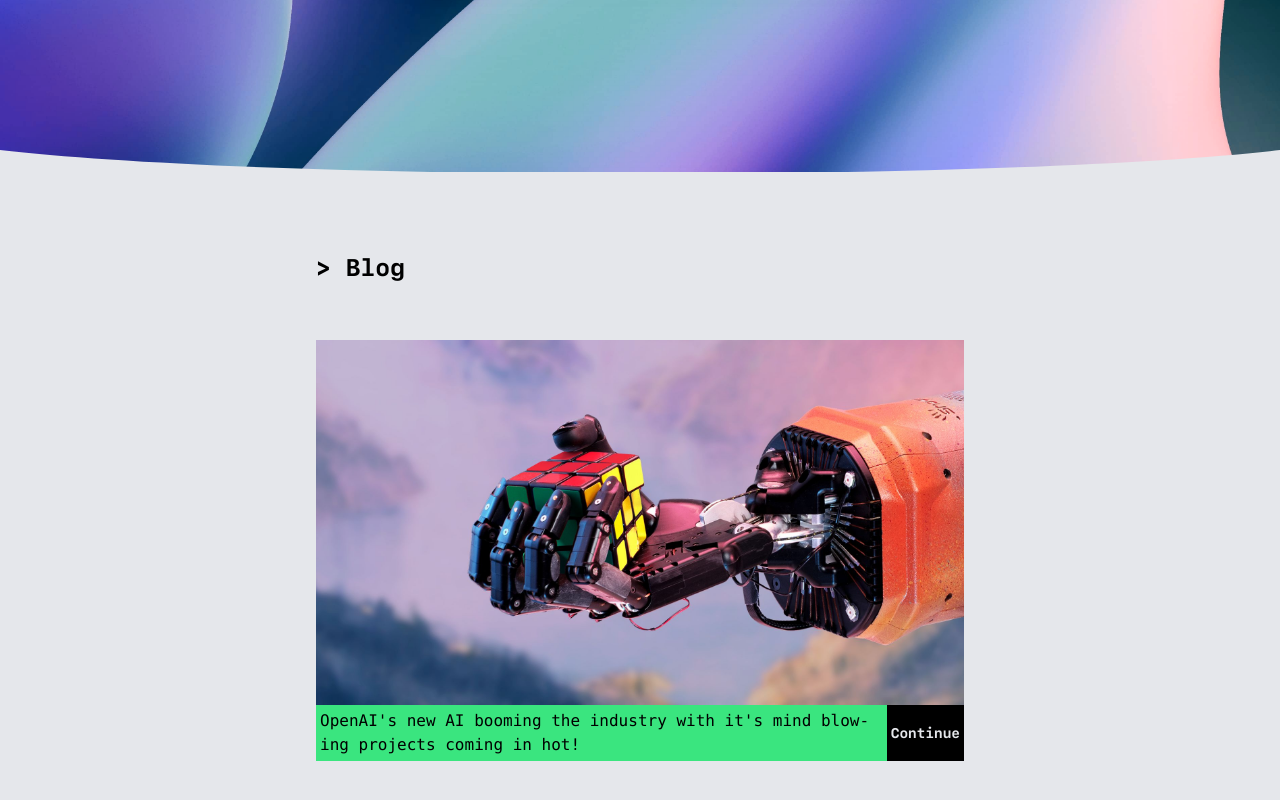
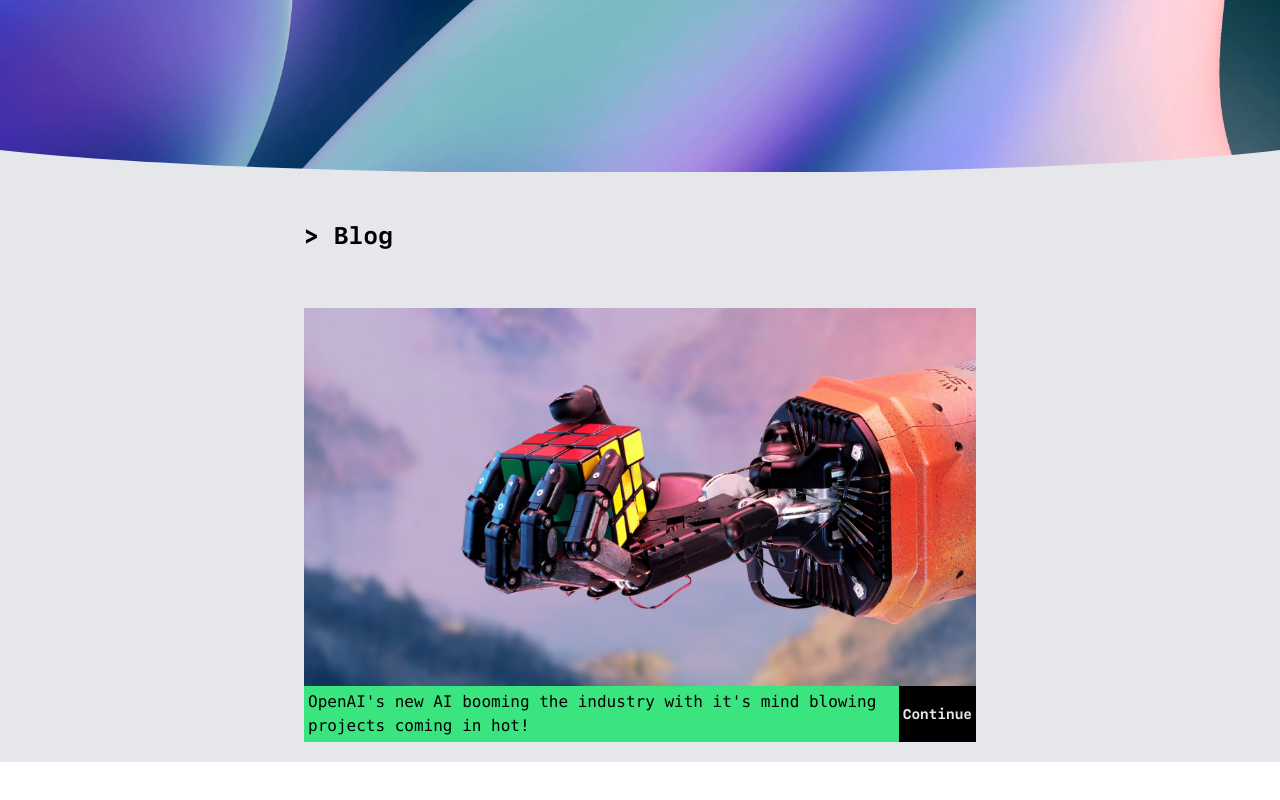
Before and after one commit to StikiStock/NeuGlass, a plain HTML site: page index.html in a window 1280 px wide. Shown: the part 628-1428 px from the top of the page. After the commit the page ends 1390 px from the top, so only its background shows below. Drawn offline with nearby package versions, Linux system fonts and the light colour scheme.

Commit message:
Minor bug fixes
Fixed some paddings and margins

```diff
--- a/index.html
+++ b/index.html
@@ -86,15 +86,17 @@
 <svg class="absolute bottom-[-3px] w-full fill-gray-200 h-[15px] md:h-[20px] lg:h-[25px]" viewBox="0 0 1366 19.18" preserveAspectRatio="none"><path d="M683.1,18.3C386.63,18.3,129.24,10.85,0,0V19.18H1366V0C1236.66,10.84,979.37,18.3,683.1,18.3Z"></path> </svg>
 
 <div class="absolute top-[100%] w-full h-fit bg-gray-200">
-  <div class="max-w-lg md:max-w-xl lg:max-w-2xl mx-auto mt-[1.5em] md:mt-[3em] p-3">
+  <div class="max-w-lg md:max-w-xl lg:max-w-2xl mx-auto mt-[1.5em] md:mt-[3em]">
     <div class="w-full font-[MonoBold] text-lg md:text-xl lg:text-2xl mt-5 mb-[2rem] lg:mb-[3.5rem]">> Blog</div>
-    <div class="mb-[2rem]">
+
+    <div class="mb-5">
       <img class="mx-auto" src="./util/blogpost/rubick.jpg" alt="A robot hand solving a rubick"/>
       <div class="flex">
         <p class="text bg-[#3ae57f] text-md p-1 font-mono ml-auto">OpenAI's new AI booming the industry with it's mind blowing projects coming in hot!</p>
         <div class="bg-black text-gray-200 flex p-1 mr-auto"><a class="font-[MonoBold] text-sm my-auto" href="https://stiki.ir">Continue</a></div>
       </div>
     </div>
+
   </div>
 </div>
 
```
